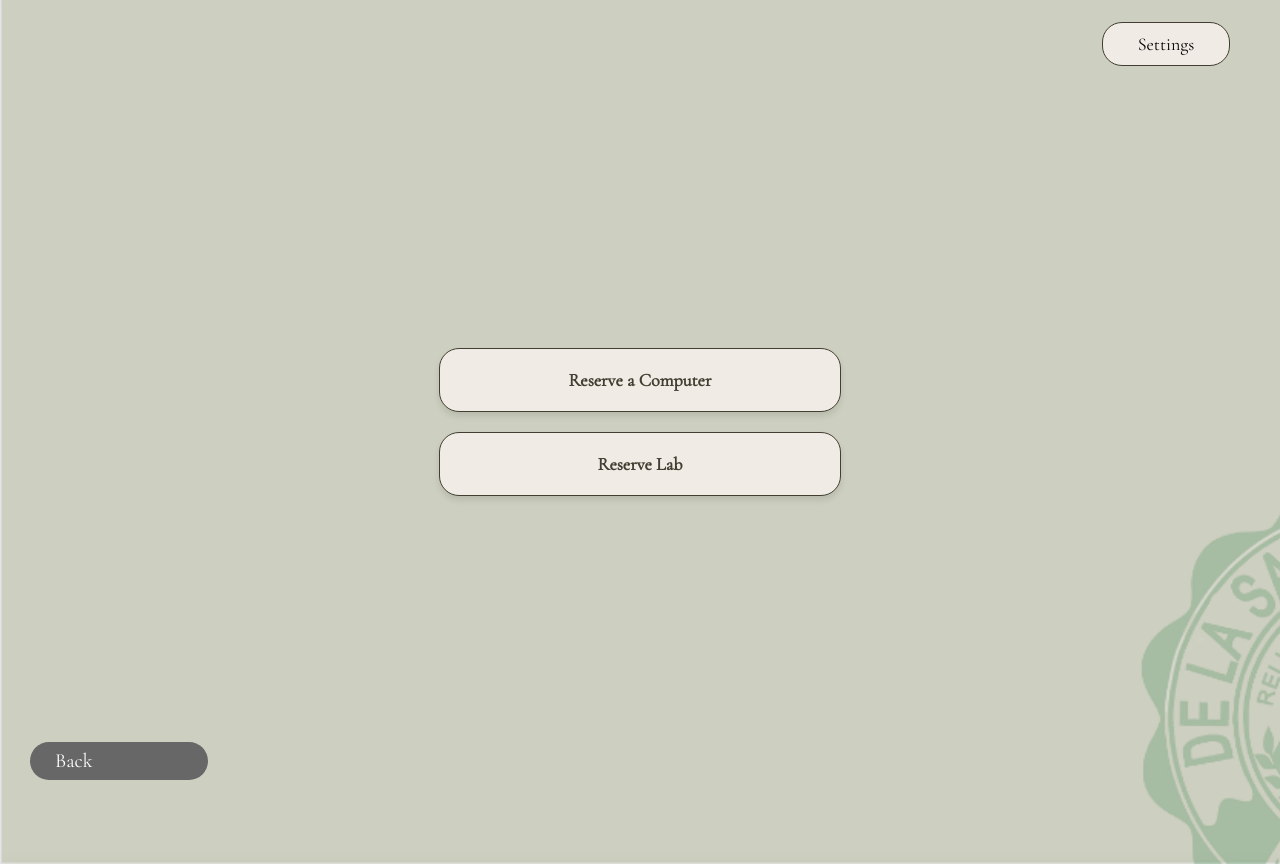
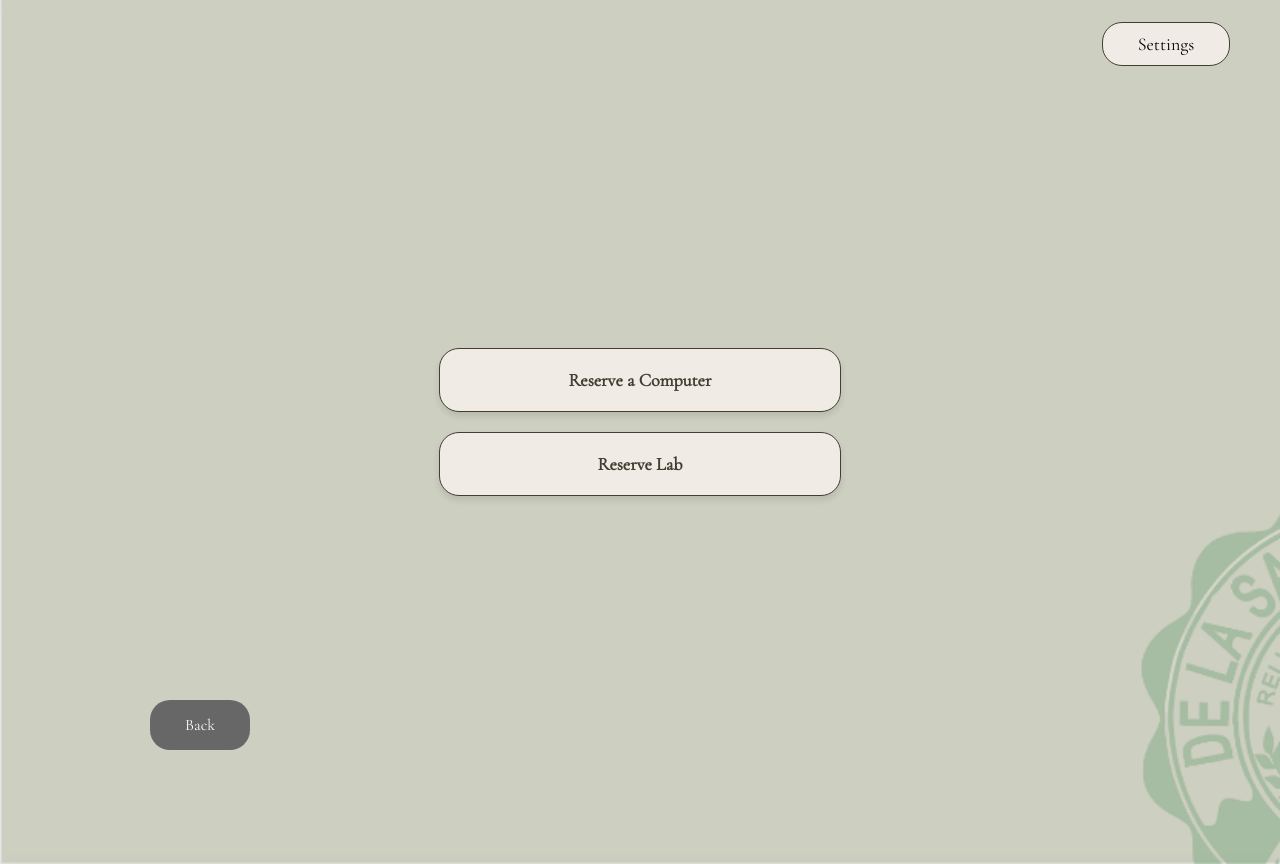
Before and after one commit to weeg16/CCAPDEV-MCO-PHASE-2, a React (Create React App) app: page /reserve in a window 1280 px wide. Built offline with nearby package versions, Linux system fonts and the light colour scheme.

Commit message:
added components

```diff
--- a/src/App.js
+++ b/src/App.js
@@ -9,14 +9,17 @@ import './SlotAvailability.css';
 import './General.css';
 import './Reserve.css';
 import './Profile.css';
+import './ReserveComputer.css';
 
 import Home from './components/Home.component';
 import Login from './components/Login.component';
 import Register from './components/Register.component';
-/* import SlotAvailability from './components/SlotAvailability.component'; */
+import SlotAvailability from './components/SlotAvailability.component';
 import General from './components/General.component';
 import Reserve from './components/Reserve.component';
 import Profile from './components/Profile.component';
+import ReserveComputer from './components/ReserveComputer.component';
+
 
 function App() {
     return (
@@ -25,10 +28,12 @@ function App() {
                 <Route path="/" element={<Home />} /> {/* Route for home page */}
                 <Route path="/login" element={<Login />} /> {/* Route for login page */}
                 <Route path="/register" element={<Register />} /> {/* Route for login page */}
-                {/* <Route path="/slotavailability" element={<SlotAvailability />} />  Route for login page */}
+                <Route path="/slotavailability" element={<SlotAvailability />}  />
                 <Route path="/general" element={<General />} />
                 <Route path="/reserve" element={<Reserve />} />
+                <Route path="/reservecomputer" element={<ReserveComputer />} />
                 <Route path="/profile" element={<Profile />} />
+
             </Routes>
         </Router>
     );
--- a/src/Profile.css
+++ b/src/Profile.css
@@ -51,22 +51,6 @@ body {
     border-color: #423f32;
   }
 
-  .back-button {
-    font-family: 'Cormorant Garamond', serif;
-    background-color: #676767;
-    border: 1px solid #423f32;
-    color: #fff;
-    border: none;
-    width: 10%;
-    padding: 7px 25px;
-    border-radius: 20px;
-    font-size: 20px;
-    position: absolute;
-    bottom: 20px;
-    left: 30px;
-    cursor: pointer;
-    transition: background-color 0.3s;
-  }
 
   .back-button:hover {
     background-color: #575757;
--- a/src/components/Reserve.component.js
+++ b/src/components/Reserve.component.js
@@ -30,8 +30,8 @@ export default class Reserve extends Component {
             Settings
           </button>
           <div className="dropdown-content">
-            <a href="profile.html">View profile</a>
-            <a href="login.html">Log out</a>
+            <Link to="/profile">View profile</Link>
+            <Link to="/login">Log out</Link>
           </div>
         </div>
 
--- /dev/null
+++ b/src/components/ReserveComputer.component.js
@@ -0,0 +1,15 @@
+// ReserveComputer.js
+
+import React, { Component } from 'react';
+
+export default class ReserveComputer extends Component {
+  render() {
+    return (
+      <div>
+        {/* Add your reserve computer functionality here */}
+        <h2>Reserve a Computer</h2>
+        {/* Add form or any other content related to reserving a computer */}
+      </div>
+    );
+  }
+}
--- a/src/components/SlotAvailability.component.js
+++ b/src/components/SlotAvailability.component.js
@@ -0,0 +1,9 @@
+import React, { Component } from 'react';
+
+export default class SlotAvailability extends Component {
+    render() {
+        return(
+            <p>Slots</p>
+        )
+    }
+}
```
Also changed, not shown: src/ReserveComputer.css (added).
